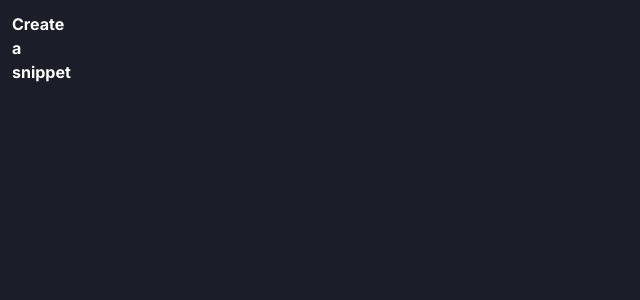
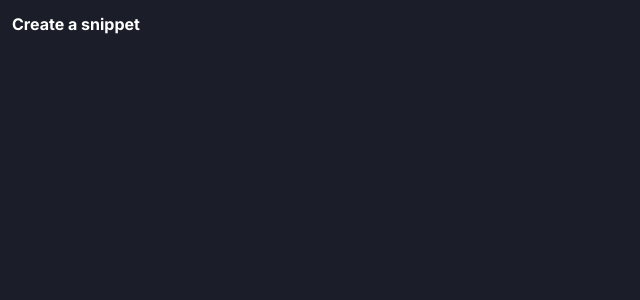
Before and after one commit to SmackSmash/grider-snippets, a Next.js app: page /snippets/new in a window 1280 px wide. Shown: the top 300 px of the page, without its empty margins (0-640 px from the left). Built offline with nearby package versions, Linux system fonts and the light colour scheme.

Commit message:
Tiny style change

```diff
--- a/src/app/snippets/new/page.tsx
+++ b/src/app/snippets/new/page.tsx
@@ -1,7 +1,7 @@
 export default function SnippetCreatePage() {
   return (
     <form>
-      <h3 className='m-3 flex h-3 w-3 font-bold'>Create a snippet</h3>
+      <h3 className='m-3 font-bold'>Create a snippet</h3>
     </form>
   );
 }
```
